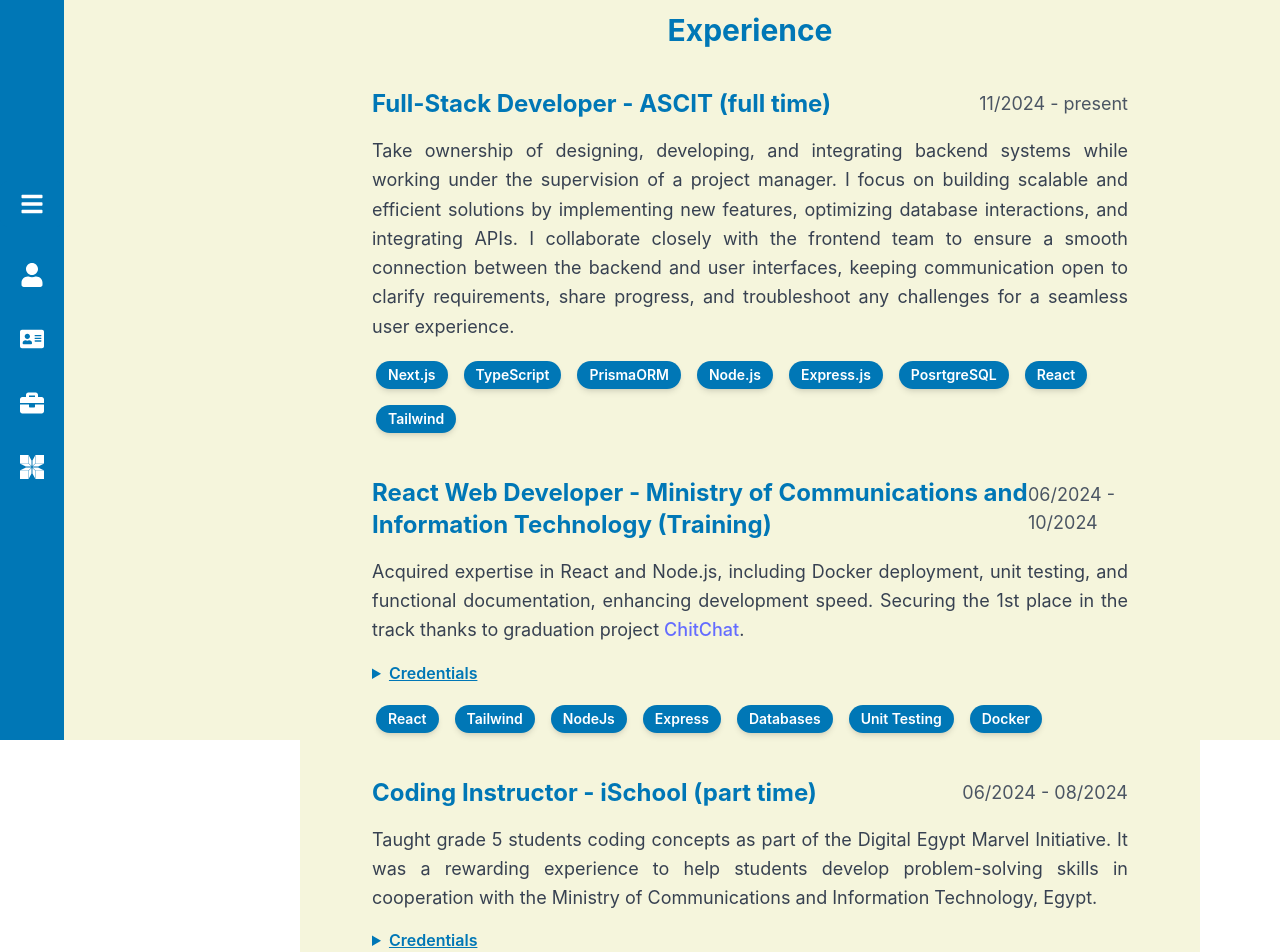
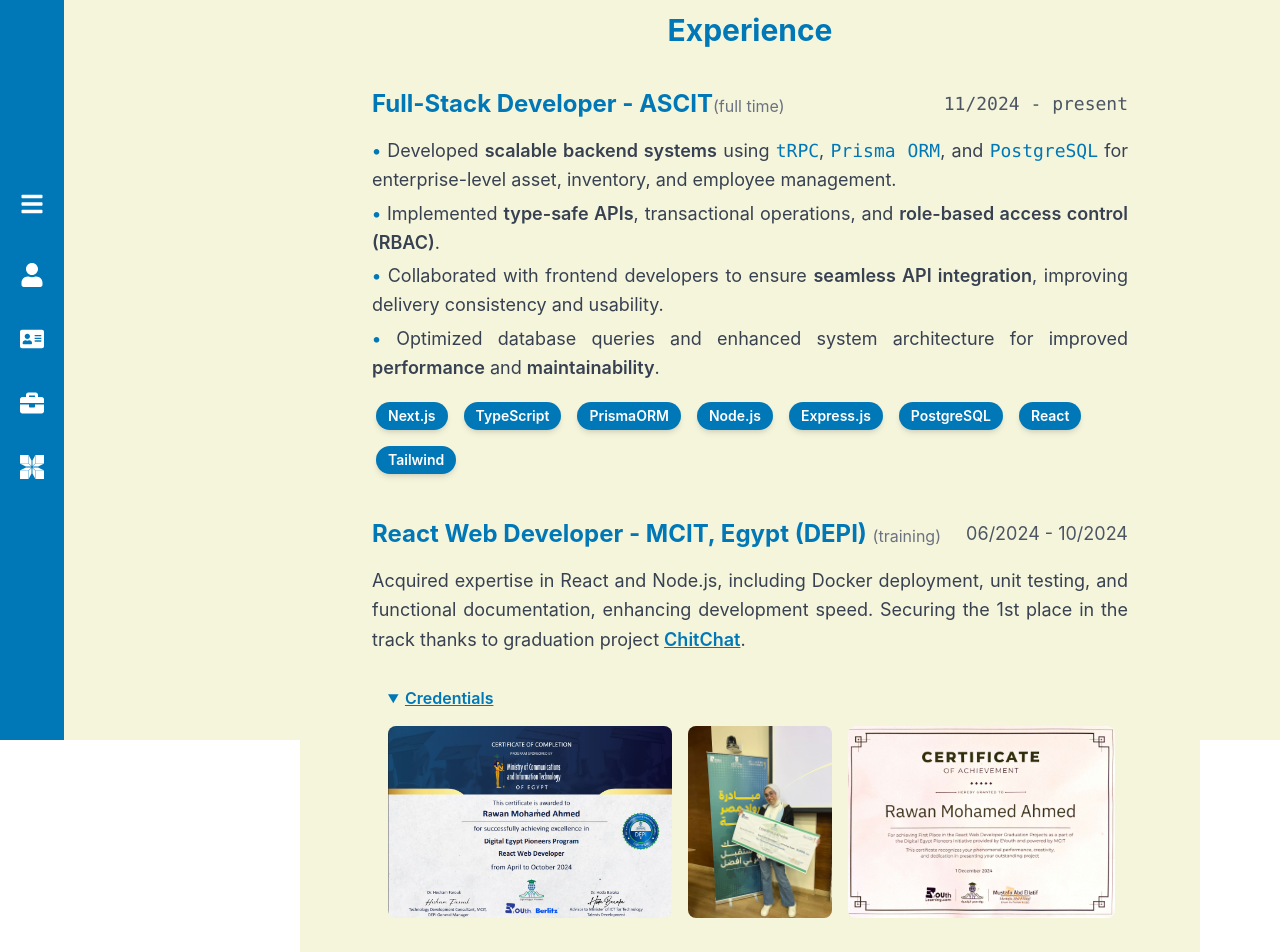
Before and after one commit to rawanmohameedd/Portfolio, a React (Vite) app: page /experience in a window 1280 px wide. Shown: the part 60-1012 px from the top of the page. Built offline with nearby package versions, Linux system fonts and the light colour scheme.

Commit message:
refactor(experience) some style enhancment

```diff
--- a/src/Components/Experience.jsx
+++ b/src/Components/Experience.jsx
@@ -13,7 +13,8 @@ export default function Experience() {
   const imageRef3 = useRef(null);
   const imageRef4 = useRef(null);
 
-  const imgStyle ="w-full h-48 object-contain rounded-lg transition duration-300 cursor-pointer";
+  const imgStyle = "w-full h-48 object-contain rounded-lg transition duration-300 cursor-pointer";
+  const summaryStyle = "cursor-pointer text-primary font-semibold underline hover:text-blue-600 transition";
 
   return (
     <div className="bg-background min-h-screen flex items-center justify-center p-6">
@@ -27,57 +28,72 @@ export default function Experience() {
           <div className="flex flex-col">
             <div className="flex flex-col md:flex-row justify-between items-start md:items-center mb-4">
               <h3 className="text-xl md:text-2xl font-bold text-primary">
-                Full-Stack Developer - ASCIT (full time)
+                Full-Stack Developer - ASCIT<span className="text-base font-normal text-gray-500">(full time)</span>
               </h3>
-              <span className="text-lg text-gray-600 mt-2 md:mt-0">11/2024 - present</span>
+              <span className="text-lg text-gray-600 mt-2 md:mt-0 font-mono">11/2024 - present</span>
             </div>
-            <p className="text-lg text-gray-700 leading-relaxed text-justify">
-              Take ownership of designing, developing, and integrating backend systems while working under the supervision of a project manager. I focus on building scalable and efficient solutions by implementing new features, optimizing database interactions, and integrating APIs. I collaborate closely with the frontend team to ensure a smooth connection between the backend and user interfaces, keeping communication open to clarify requirements, share progress, and troubleshoot any challenges for a seamless user experience.
-            </p>
+            <div className="text-lg text-gray-700 leading-relaxed text-justify space-y-1">
+              <div>
+                <span className="font-semibold text-primary">•</span> Developed <span className="font-semibold text-accent">scalable backend systems</span> using <span className="font-mono text-primary">tRPC</span>, <span className="font-mono text-primary">Prisma ORM</span>, and <span className="font-mono text-primary">PostgreSQL</span> for enterprise-level asset, inventory, and employee management.
+              </div>
+              <div>
+                <span className="font-semibold text-primary">•</span> Implemented <span className="font-semibold">type-safe APIs</span>, transactional operations, and <span className="font-semibold">role-based access control (RBAC)</span>.
+              </div>
+              <div>
+                <span className="font-semibold text-primary">•</span> Collaborated with frontend developers to ensure <span className="font-semibold">seamless API integration</span>, improving delivery consistency and usability.
+              </div>
+              <div>
+                <span className="font-semibold text-primary">•</span> Optimized database queries and enhanced system architecture for improved <span className="font-semibold">performance</span> and <span className="font-semibold">maintainability</span>.
+              </div>
+            </div>
             <div className="flex flex-wrap justify-start mt-4 gap-2">
-              {["Next.js", "TypeScript", "PrismaORM", "Node.js", "Express.js", "PosrtgreSQL", "React", "Tailwind"].map((tech) => (
+              {["Next.js", "TypeScript", "PrismaORM", "Node.js", "Express.js", "PostgreSQL", "React", "Tailwind"].map((tech) => (
                 <span key={tech} className={langStyle}>{tech}</span>
               ))}
-
             </div>
           </div>
 
-          {/* React Web Developer */}
+          {/* MCIT Training */}
           <div className="flex flex-col">
             <div className="flex flex-col md:flex-row justify-between items-start md:items-center mb-4">
               <h3 className="text-xl md:text-2xl font-bold text-primary">
-                React Web Developer - Ministry of Communications and Information Technology (Training)
+                React Web Developer - MCIT, Egypt (DEPI) <span className="text-base font-normal text-gray-500">(training)</span>
               </h3>
               <span className="text-lg text-gray-600 mt-2 md:mt-0">06/2024 - 10/2024</span>
             </div>
             <p className="text-lg text-gray-700 leading-relaxed text-justify">
               Acquired expertise in React and Node.js, including Docker deployment, unit testing, and functional documentation, enhancing development speed.
-              Securing the 1st place in the track thanks to graduation project <Link to='/projects#chitChat'>ChitChat</Link>.
+              Securing the 1st place in the track thanks to graduation project <Link to='/projects#chitChat' className="text-primary font-semibold underline hover:text-blue-600 transition">ChitChat</Link>.
             </p>
 
-            {/* Credentials Dropdown */}
-            <details className="mt-4">
-              <summary className="cursor-pointer text-primary font-semibold underline hover:text-blue-600 transition">
+           { /* Credentials Dropdown */}
+                  <details open className="mt-4 bg-hoverPrimary p-4 rounded-md">
+                    <summary className={summaryStyle}>
                     Credentials
                     </summary>
                     <div className="flex flex-col md:flex-row gap-4 mt-4">
                     <img
                       ref={imageRef1}
                       src={certificate}
-                  className={imgStyle}  onClick={() => handleFullscreen(imageRef1)}
+                      className={imgStyle}
+                      onClick={() => handleFullscreen(imageRef1)}
+                      alt="MCIT Certificate"
                     />
                     <img
                       ref={imageRef3}
                       src={personal}
-                  className={imgStyle}  onClick={() => handleFullscreen(imageRef3)}
+                      className={imgStyle}
+                      onClick={() => handleFullscreen(imageRef3)}
+                      alt="Personal photo"
                     />
                     <img
                       ref={imageRef2}
                       src={award}
-                  className={imgStyle}  onClick={() => handleFullscreen(imageRef2)}
+                      className={imgStyle}
+                      onClick={() => handleFullscreen(imageRef2)}
+                      alt="Award certificate"
                     />
                     </div>
-
                   </details>
 
                   <div className="flex flex-wrap justify-start mt-4 gap-2">
@@ -91,7 +107,7 @@ export default function Experience() {
           <div className="flex flex-col">
             <div className="flex flex-col md:flex-row justify-between items-start md:items-center mb-4">
               <h3 className="text-xl md:text-2xl font-bold text-primary">
-                Coding Instructor - iSchool (part time)
+                Coding Instructor - iSchool <span className="text-base font-normal text-gray-500">(part time)</span>
               </h3>
               <span className="text-lg text-gray-600 mt-2 md:mt-0">06/2024 - 08/2024</span>
             </div>
@@ -102,16 +118,19 @@ export default function Experience() {
             </p>
 
             {/* Credentials Dropdown */}
-            <details className="mt-4">
-              <summary className="cursor-pointer text-primary font-semibold underline hover:text-blue-600 transition">
+            <details open className=" mt-4 bg-hoverPrimary p-4 rounded-md">
+              <summary className={summaryStyle}>
                 Credentials
               </summary>
+              <div className=" mt-4">
                 <img
                   ref={imageRef4}
                   src={ischool2}
                   className={imgStyle}
                   onClick={() => handleFullscreen(imageRef4)}
+                  alt="iSchool Certificate"
                 />
+              </div>
             </details>
           </div>
         </div>
--- a/src/Components/sidebar.jsx
+++ b/src/Components/sidebar.jsx
@@ -37,25 +37,25 @@ export const Sidebar = () => {
           <FaBars className={iconStyles} />
         </button>
         <ul className="flex flex-col items-center">
-          <li className={liStyles}>
+          <li className={liStyles} title='Aboutme'>
             <a href="/" className={liLinksStyles}>
               <FaUser className={iconStyles} />
               {isOpen && <span>Aboutme</span>}
             </a>
           </li>
-          <li className={liStyles}>
+          <li className={liStyles} title='Contact'>
             <a href="/contactme" className={liLinksStyles}>
               <FaAddressCard className={iconStyles} />
               {isOpen && <span>Contact</span>}
             </a>
           </li>
-          <li className={liStyles}>
+          <li className={liStyles} title='Experience'>
             <a href="/experience" className={liLinksStyles}>
               <FaBriefcase className={iconStyles} />
               {isOpen && <span>Experience</span>}
             </a>
           </li>
-          <li className={liStyles}>
+          <li className={liStyles} title='Projects'>
             <a href="/projects" className={liLinksStyles}>
               <SiCodeblocks className={iconStyles} />
               {isOpen && <span>Projects</span>}
```
Lines whose indentation alone changed are shown as unchanged.
